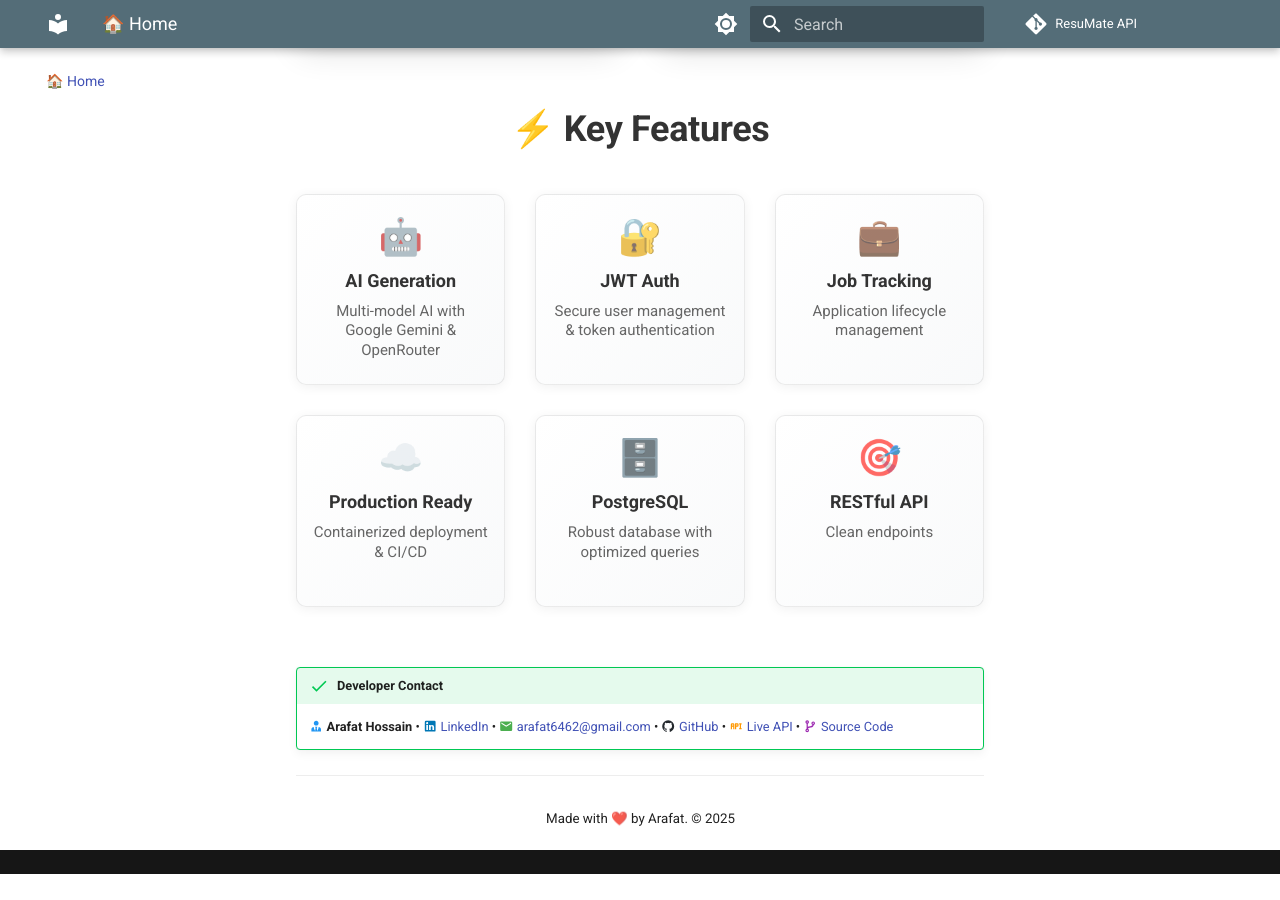
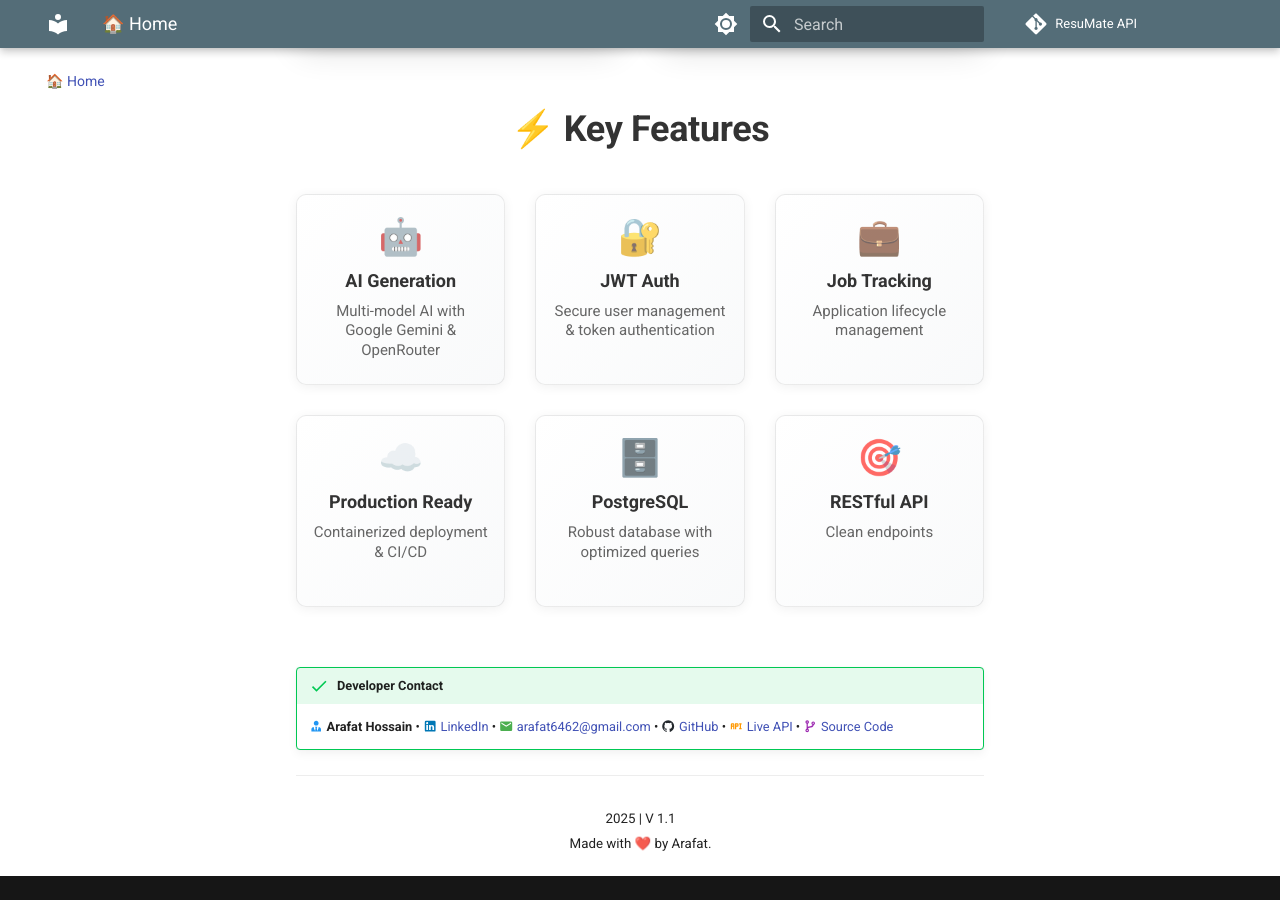
Before and after one commit to Arafat6462/ResuMate_API_Docs, an MkDocs documentation site: the page built from docs/index.md, in a window 1280 px wide and 900 px high, scrolled down 1215 px. Built offline with MkDocs 1.6.1 and Material for MkDocs 9.7.7, drawn with Linux system fonts in a browser that asks for light colours; comment, search, counter and statistics services are not loaded; before the commit the page ends 2089 px from its top, so only the background shows below that.

```diff
--- a/docs/index.md
+++ b/docs/index.md
@@ -94,6 +94,9 @@ Production-ready Django REST API with intelligent resume generation, job trackin
 
 ---
 
+<div align="center">
+  <sub>2025&nbsp;|&nbsp;V&nbsp;1.1</sub>
+</div>
 <div align="center" style="margin-top: 0em;">
-  <sub>Made with ❤️ by Arafat. &copy; 2025</sub>
+  <sub>Made with ❤️ by Arafat.</sub>
 </div>
```
